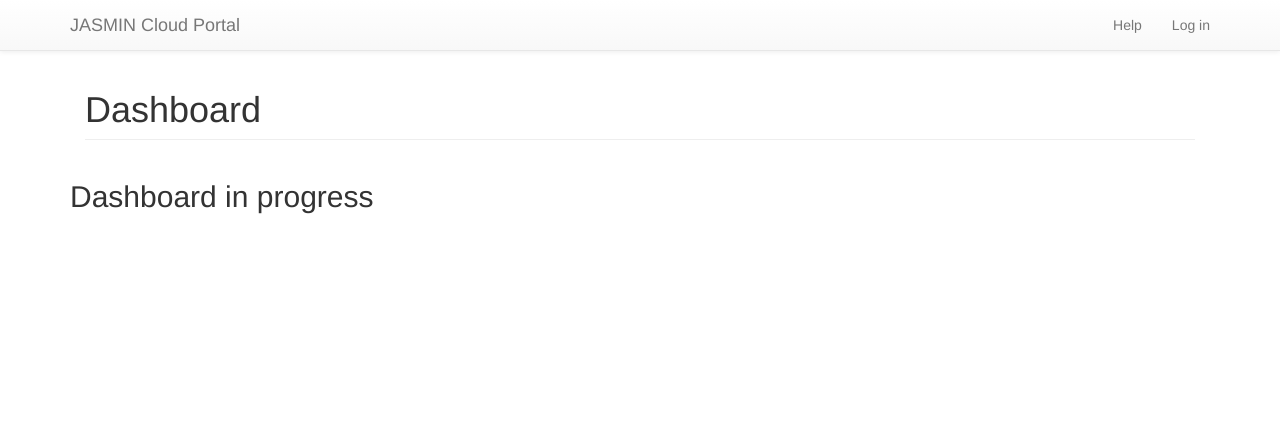
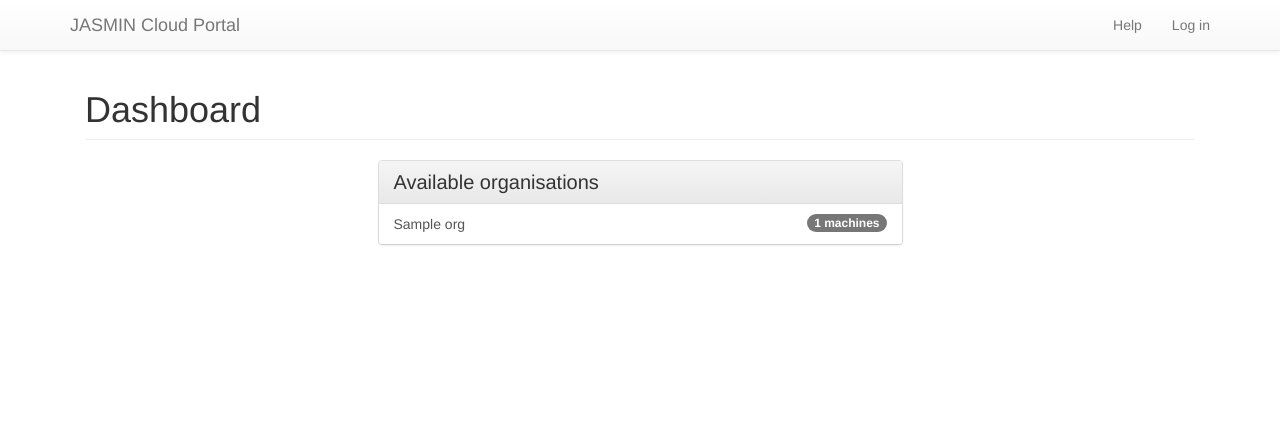
Before and after one commit to azimuth-cloud/azimuth, a Python web app: template jasmin_portal/templates/dashboard.jinja2 in a window 1280 px wide. Shown: the top 445 px of the page. Run offline with Jinja, Linux system fonts and the light colour scheme; the template is opened without the code that fills it: most values are stand-ins (such as "Sample title", 1, 10 or a date in 2020); some libraries are stand-ins or nearby versions.

Commit message:
Initial dashboard view complete

```diff
--- a/jasmin_portal/cloudservices/__init__.py
+++ b/jasmin_portal/cloudservices/__init__.py
@@ -148,6 +148,12 @@
         """
 
     @abc.abstractmethod
+    def count_machines(self):
+        """
+        Returns the number of machines available to the current session
+        """
+
+    @abc.abstractmethod
     def list_machines(self):
         """
         Returns a list of the machine available to the current session
--- a/jasmin_portal/cloudservices/vcloud/__init__.py
+++ b/jasmin_portal/cloudservices/vcloud/__init__.py
@@ -259,6 +259,11 @@
             item_ids = [i.attrib['href'].rstrip('/').split('/').pop() for i in items]
             images.extend(self.get_image(id) for id in item_ids)
         return images
+
+    def count_machines(self):
+        # We only need one API query to return this
+        results = ET.fromstring(self.api_request('GET', 'vApps/query').text)
+        return len(results.findall('vcd:VAppRecord', _NS))
 
     def list_machines(self):
         # This will return all the VMs available to the user
--- a/jasmin_portal/static/css/site.css
+++ b/jasmin_portal/static/css/site.css
@@ -131,3 +131,17 @@
 .modal .modal-dialog {
     margin-top : 70px;
 }
+
+h2.panel-heading {
+	margin-top : 0px;
+	margin-bottom : 0px;
+	font-size : 20px;
+}
+
+.dropdown-menu > li > a {
+	padding : 5px 15px;
+}
+
+.dropdown-menu a i {
+	margin-right : 5px;
+}
--- a/jasmin_portal/templates/dashboard.jinja2
+++ b/jasmin_portal/templates/dashboard.jinja2
@@ -3,7 +3,18 @@
 {% block pagetitle %}Dashboard{% endblock %}
 
 {% block content %}
-<div class="row">
-    <h2>Dashboard in progress</h2>
+<div class="col-md-6 col-md-offset-3">
+	<div class="panel panel-default">
+	    <h2 class="panel-heading">Available organisations</h2>
+
+	    <div class="list-group">
+	        {%- for org, count in machine_counts.items() %}
+	            <a href="{{ request.route_url('machines', org = org) }}" class="list-group-item">
+	                <span class="badge">{{ count }} machines</span>
+	                {{ org }}
+	            </a>
+	        {%- endfor %}
+	    </div>
+	</div>
 </div>
 {% endblock %}
--- a/jasmin_portal/templates/layout.jinja2
+++ b/jasmin_portal/templates/layout.jinja2
@@ -57,19 +57,18 @@
                                     </a>
                                     <ul class="dropdown-menu">
                                         {%- for org in request.available_orgs %}
-		                                    <li {% if org == request.current_org %}class="active"{% endif %}>
-		                                    	<a href="{{ request.route_url('machines', org = org) }}"><i class="fa fa-group fa-fw"></i>&nbsp; {{ org }}</a>
-		                                    </li>
-		                                {%- endfor %}
-						            	<li role="separator" class="divider"></li>
-                                        <li><a href="{{ request.route_url('logout') }}"><i class="fa fa-sign-out fa-fw"></i>&nbsp; Sign out</a></li>
+                                            <li><a href="{{ request.route_url('machines', org = org) }}"><i class="fa fa-group fa-fw"></i> {{ org }}</a></li>
+                                        {%- endfor %}
+                                        <li role="separator" class="divider"></li>
+                                        <li><a href="{{ request.route_url('dashboard') }}"><i class="fa fa-dashboard fa-fw"></i> Dashboard</a></li>
+                                        <li><a href="{{ request.route_url('logout') }}"><i class="fa fa-sign-out fa-fw"></i> Sign out</a></li>
                                     </ul>
                                 </li>
                             </ul>
                         {%- else %}
-	                        <ul class="nav navbar-nav navbar-right">
-	                            <li><a href="{{ request.route_url('login') }}">Log in</a></li>
-	                        </ul>
+                            <ul class="nav navbar-nav navbar-right">
+                                <li><a href="{{ request.route_url('login') }}">Log in</a></li>
+                            </ul>
                         {%- endif %}
 
                         <ul class="nav navbar-nav navbar-right">
```
Also changed, not shown: jasmin_portal/views.py (+22 -0 lines).
